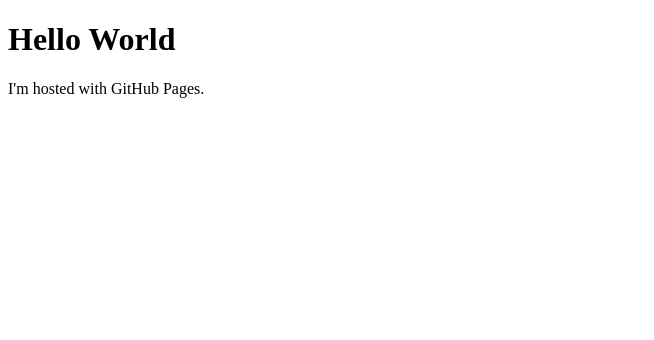
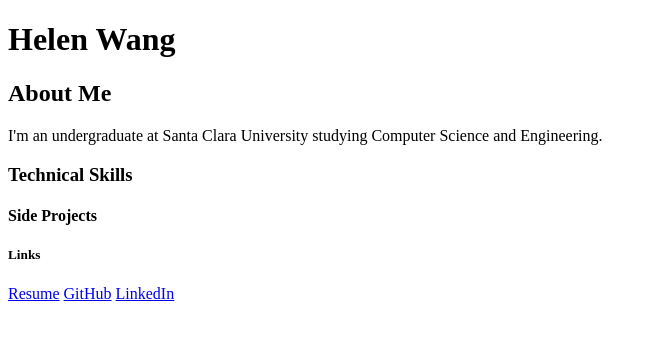
Before and after one commit to KietsuKite9474/KietsuKite9474.github.io, a plain HTML site: page index.html in a window 1280 px wide. Shown: the whole page, without its empty margins (0-654 px from the left). Drawn offline with Linux system fonts and the light colour scheme.

Commit message:
he
Testing

```diff
--- a/index.html
+++ b/index.html
@@ -1,7 +1,21 @@
 <!DOCTYPE html>
 <html>
     <body>
-        <h1>Hello World</h1>
-        <p>I'm hosted with GitHub Pages.</p>
+        <h1>Helen Wang</h1>
+
+        <h2>About Me</h2>
+        <p>I'm an undergraduate at Santa Clara University studying Computer
+            Science and Engineering.</p>
+
+        <h3>Technical Skills</h3>
+        <p></p>
+
+        <h4>Side Projects</h4>
+        <p></p>
+
+        <h5>Links</h5>
+        <a href="Images/HWang_Resume (5).pdf">Resume</a>
+        <a href="https://github.com/KietsuKite9474">GitHub</a>
+        <a href="https://www.linkedin.com/in/helen-wang-a7641225a/">LinkedIn</a>
     </body>
 </html>
```
Also changed, not shown: 1 other file.
